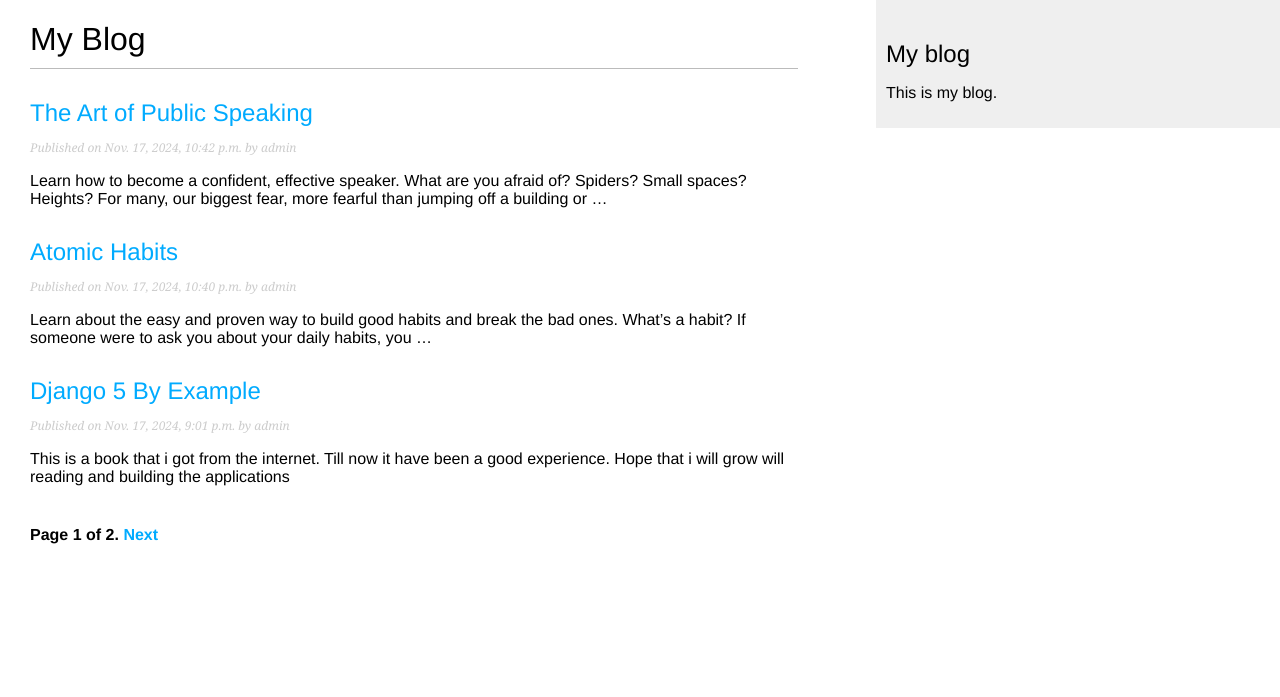
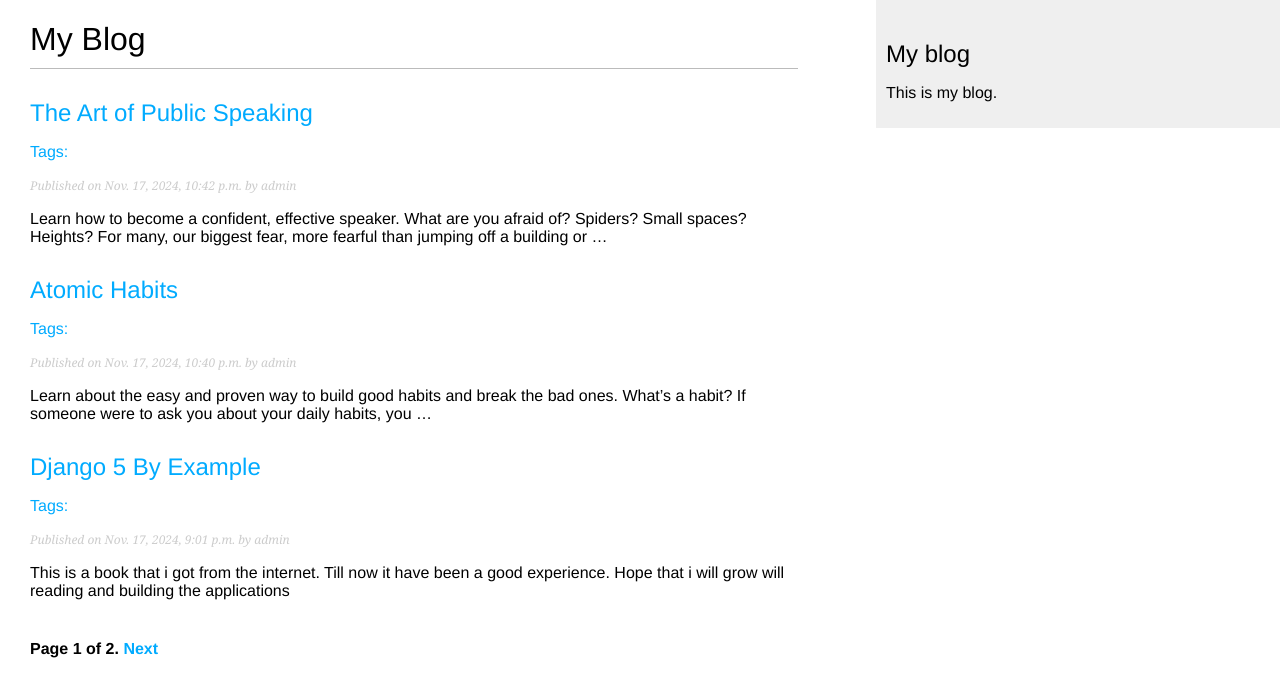
Before and after one commit to Tahsin005/Blog-Application, a Django app: page /blog/ in a window 1280 px wide. Shown: the top 697 px of the page. Run offline with Django 5.2, Linux system fonts and the light colour scheme; data comes from the database, SQL or seed files in the repository; both versions use the stored data as it was after the commit; parts of the project's set-up code (start-up, migrations or seed data) failed here and were passed over.

Commit message:
added filtering post by tags

```diff
--- a/blog/models.py
+++ b/blog/models.py
@@ -2,6 +2,7 @@ from django.conf import settings
 from django.db import models
 from django.urls import reverse
 from django.utils import timezone
+from taggit.managers import TaggableManager
 # Create your models here.
 class PublishedManager(models.Manager):
     def get_queryset(self):
@@ -31,6 +32,7 @@ class Post(models.Model):
         choices=Status,
         default=Status.DRAFT
     )
+    tags = TaggableManager()
 
     objects = models.Manager() # The default manager.
     published = PublishedManager() # Our custom manager.
--- a/blog/static/css/blog.css
+++ b/blog/static/css/blog.css
@@ -95,3 +95,8 @@ input[type=submit] {
     font-size:12px;
     color:#666;
 }
+
+/* Tags */
+.tags {
+    color:#00abff;
+}
--- a/blog/templates/blog/post/list.html
+++ b/blog/templates/blog/post/list.html
@@ -4,15 +4,23 @@
 
 {% block content %}
     <h1>My Blog</h1>
+    {% if tag %}
+        <h2>Posts tagged with "{{ tag.name }}"</h2>
+    {% endif %}
     {% for post in posts %}
         <h2>
             <a href="{{ post.get_absolute_url }}">{{ post.title }}</a>
         </h2>
+        <p class="tags"">Tags: <span style="color:#00abff;">
+            {% for tag in post.tags.all %}
+                <a href="{% url "blog:post_list_by_tag" tag.slug %}">{{ tag.name }}</a>{% if not forloop.last %}, {% endif %}
+            {% endfor %}
+        </span></p>
         <p class="date">
             Published on {{ post.publish }}
             by {{ post.author }}
         </p>
         {{ post.body|truncatewords:30|linebreaks }}
     {% endfor %}
-    {% include "pagination.html" with page=page_obj %}
+    {% include "pagination.html" with page=posts %}
 {% endblock content %}
--- a/blog/urls.py
+++ b/blog/urls.py
@@ -4,8 +4,11 @@ from . import views
 app_name = 'blog'
 
 urlpatterns = [
-    # path('', views.post_list, name='post_list'),
-    path('', views.PostListView.as_view(), name='post_list'),
+    path('', views.post_list, name='post_list'),
+    path(
+        'tag/<slug:tag_slug>/', views.post_list, name='post_list_by_tag'
+    ),
+    # path('', views.PostListView.as_view(), name='post_list'),
     path('<int:year>/<int:month>/<int:day>/<slug:post>/',
          views.post_detail,
          name='post_detail'
--- a/blog/views.py
+++ b/blog/views.py
@@ -9,6 +9,7 @@ from django.views.generic import ListView
 from django.core.mail import EmailMessage
 from django.template.loader import render_to_string
 from django.utils.html import strip_tags
+from taggit.models import Tag
 # Create your views here.
 class PostListView(ListView):
     """Alternative post list view"""
@@ -17,8 +18,12 @@ class PostListView(ListView):
     paginate_by = 3
     template_name = 'blog/post/list.html'
 
-def post_list(request):
+def post_list(request, tag_slug=None):
     post_list = Post.published.all()
+    tag = None
+    if tag_slug:
+        tag = get_object_or_404(Tag, slug=tag_slug)
+        post_list = post_list.filter(tags__in=[tag])
     # Pagination with 3 posts per page
     paginator = Paginator(post_list, 3)
     page_number = request.GET.get('page', 1)
@@ -31,7 +36,10 @@ def post_list(request):
     return render(
         request,
         'blog/post/list.html',
-        {'posts': posts},
+        {
+            'posts': posts,
+            'tag': tag,
+        }
     )
 
 def post_detail(request, year, month, day, post):
--- a/mysite/settings.py
+++ b/mysite/settings.py
@@ -39,6 +39,7 @@ INSTALLED_APPS = [
     'django.contrib.sessions',
     'django.contrib.messages',
     'django.contrib.staticfiles',
+    'taggit',
     'blog.apps.BlogConfig',
 ]
 
```
Also changed, not shown: blog/migrations/0004_post_tags.py (added), db.sqlite3.
